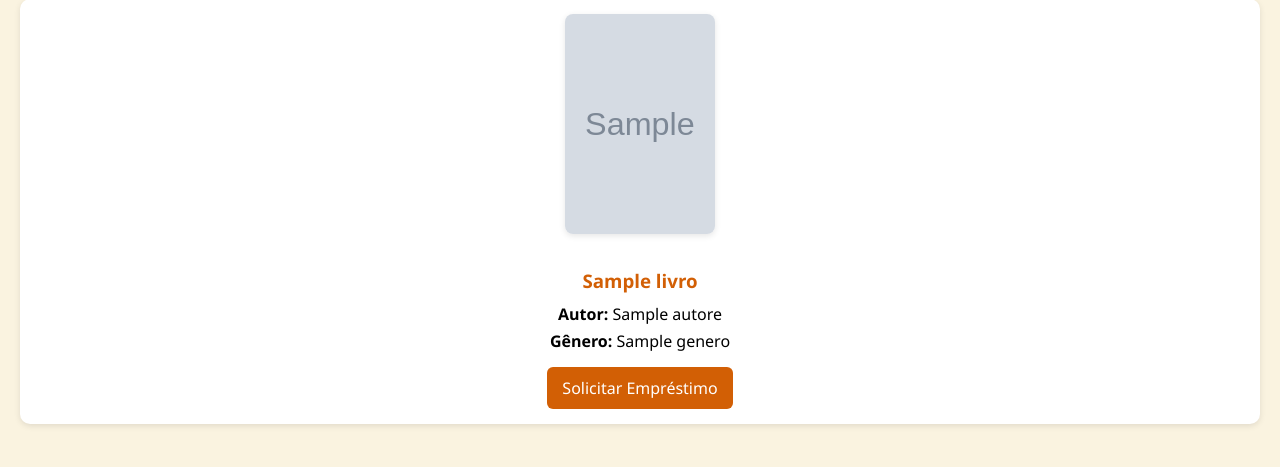
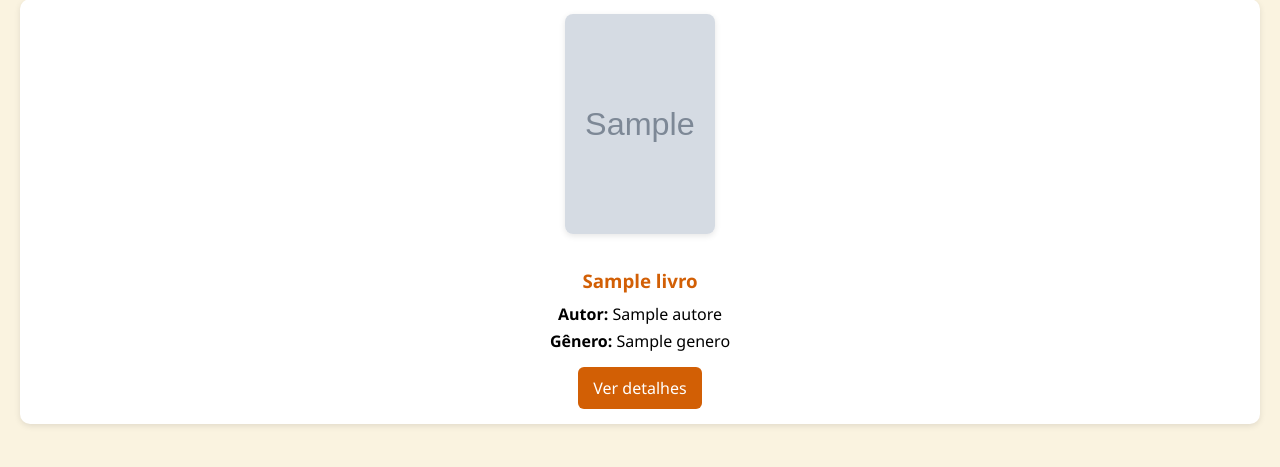
Before and after one commit to Yur3e/sistema-biblioteca-db, a Flask app: page / in a window 1280 px wide. Shown: the part 169-636 px from the top of the page. Run offline with Flask 3, Linux system fonts and the light colour scheme; the visitor is signed in with stand-in values (Sample User, id 1); grey boxes marked "Sample" are stand-in pictures; a database or web service that is not in the repository returns one stand-in record (values such as "Sample title").

Commit message:
fix: corrigindo erro em 'index.html'

```diff
--- a/templates/index.html
+++ b/templates/index.html
@@ -22,7 +22,7 @@
                     <h3>{{ livro.titulo }}</h3>
                     <p><strong>Autor:</strong> {{ livro.autor }}</p>
                     <p><strong>Gênero:</strong> {{ livro.genero }}</p>
-                    <a href="{{ url_for('detalhes_livro', id=livro._id) }}" class="btn-detalhes">Solicitar Empréstimo</a>
+                    <a href="{{ url_for('detalhes_livro', id=livro._id) }}" class="btn-detalhes">Ver detalhes</a>
                 </div>
                 {% endfor %}
             {% else %}
```
